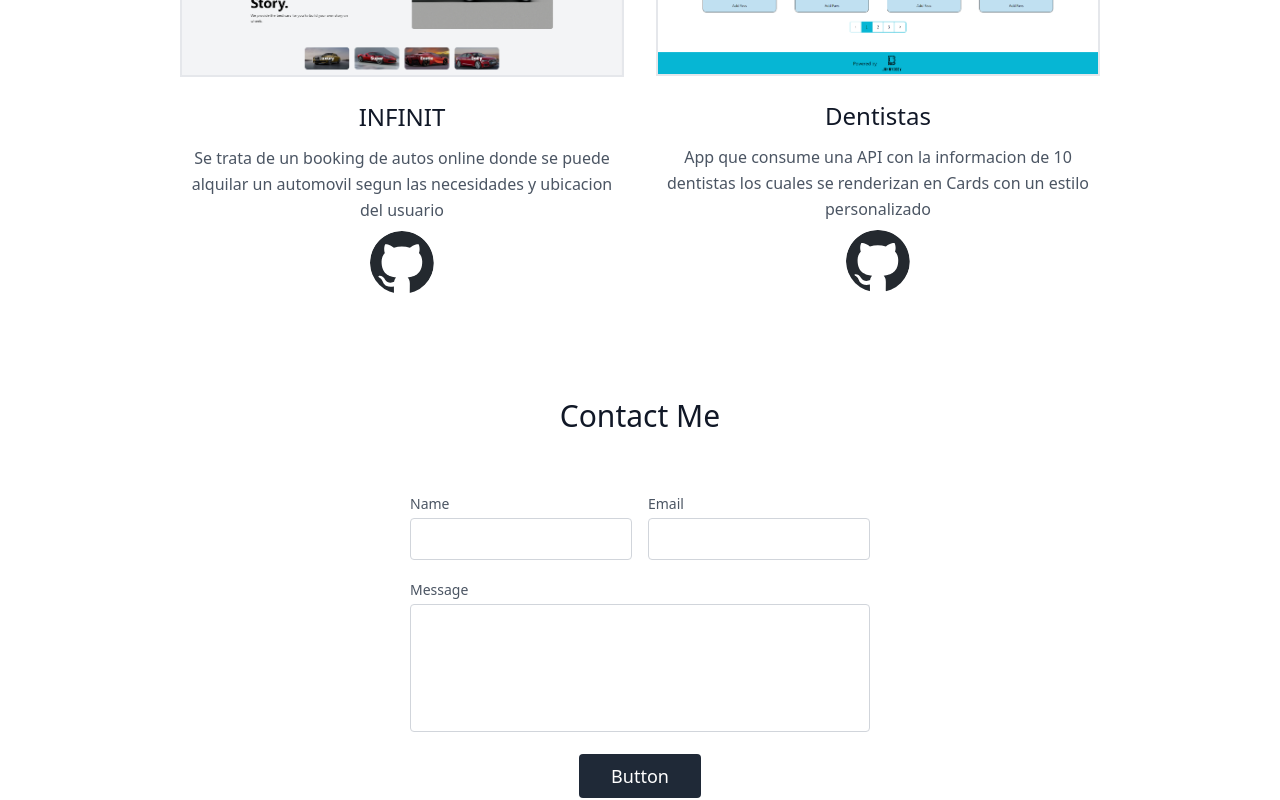
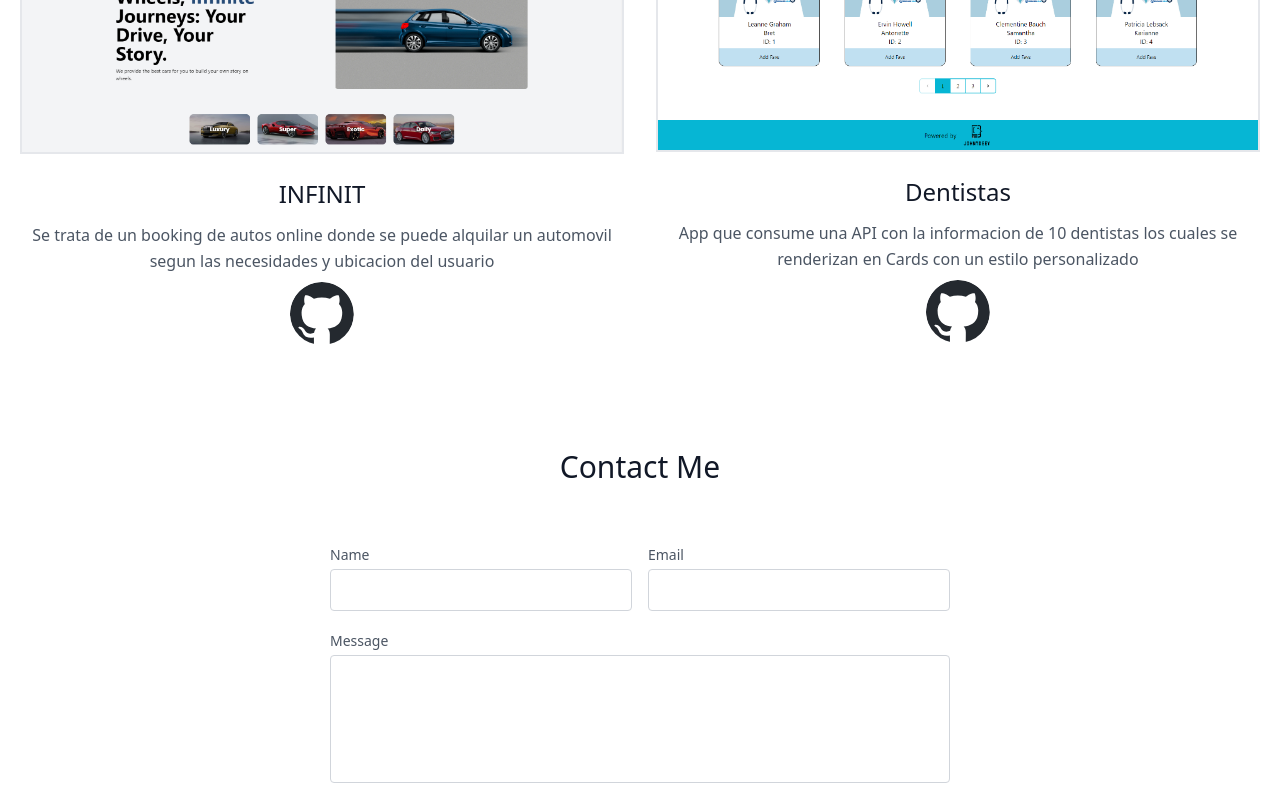
Before and after one commit to johnydeev/castro-jonathan-portfolio, a Next.js app: page / in a window 1280 px wide. Shown: the part 1717-2517 px from the top of the page. Built offline with nearby package versions, Linux system fonts and the light colour scheme.

Commit message:
fix width

```diff
--- a/src/app/page.js
+++ b/src/app/page.js
@@ -8,7 +8,7 @@ import React from 'react';
 
 const Home = () => {
   return (
-    <div className='lg:w-3/4 mx-auto'>
+    <div className='mx-auto'>
       <Hero />
       <Stack />
       <Proyects />
```
